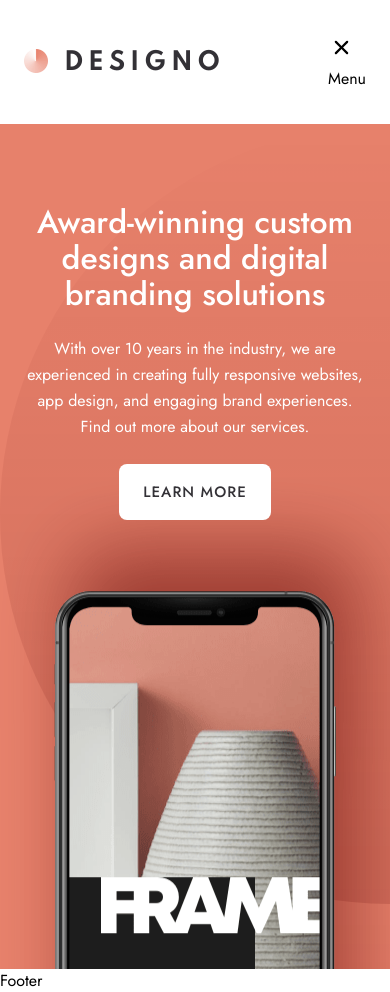
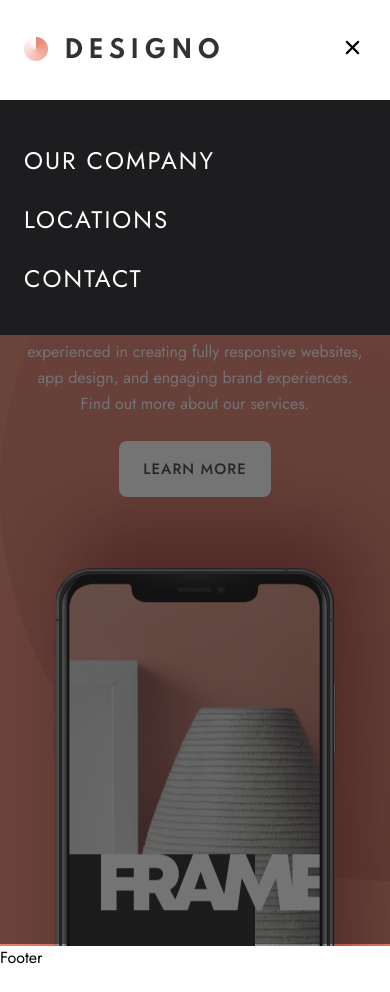
Before and after one commit to koniuszko/designo-ts, a Next.js app: page / in a window 390 px wide. Both pictures are taken after a click on the element 352 px from the left and 50 px from the top of the page. After the commit the page ends 969 px from the top, so only its background shows below. Built offline with nearby package versions, Linux system fonts and the light colour scheme.

Commit message:
mobile menu

```diff
--- a/src/components/header/Header.tsx
+++ b/src/components/header/Header.tsx
@@ -1,10 +1,13 @@
 import styled from 'styled-components'
 import Image from "next/image";
 import MobileMenu from "@/components/header/MobileMenu";
+import {ColorButton} from "@/style/global";
 
 export const HeaderWrapper = styled.header`
   padding: 34px 24px;
   display: flex;
+
+
   justify-content: space-between;
   align-items: center;
 
--- a/src/components/header/MobileMenu.tsx
+++ b/src/components/header/MobileMenu.tsx
@@ -3,19 +3,74 @@ import styled from 'styled-components'
 import {UilBars} from '@iconscout/react-unicons'
 // @ts-ignore
 import {UilTimes} from '@iconscout/react-unicons'
-import {useState} from "react";
+import {useEffect, useState} from "react";
+import Link from "next/link";
+import {NavLink} from "@/style/global";
 
-export const NavWrapper = styled.nav``
+export const NavWrapper = styled.nav`
 
+`
+
+export const ModalWrapper = styled.div`
+  position: absolute;
+  z-index: 99;
+  top: 100px;
+  left: 0;
+  width: 100%;
+  height: 100vh;
+  background-color: rgba(29, 28, 30, 0.61);
+
+
+  .nav-list {
+    height: 235px;
+    padding: 48px 24px;
+    background-color: #1D1C1E;
+    list-style: none;
+    display: flex;
+    flex-direction: column;
+    gap: 32px;
+  }
+
+`
+
+
+const MenuModal = () => {
+    return (
+        <ModalWrapper>
+            <ul className="nav-list">
+                <li className="nav-list-item">
+                    <NavLink href={'/about'}>OUR COMPANY</NavLink>
+                </li>
+                <li className="nav-list-item">
+                    <NavLink href={'/locations'}>LOCATIONS</NavLink>
+                </li>
+                <li className="nav-list-item">
+                    <NavLink href={'/contact'}>CONTACT</NavLink>
+                </li>
+            </ul>
+        </ModalWrapper>
+    )
+}
 
 const MobileMenu = () => {
     const [isMenuOpen, setIsMenuOpen] = useState(false);
+
+    useEffect(() => {
+        return () => {
+            if (!isMenuOpen) {
+                document.body.style.overflow = 'hidden'
+            } else {
+                document.body.style.overflow = 'initial'
+            }
+        };
+    }, [isMenuOpen]);
+
     return (
         <NavWrapper>
             <div onClick={() => setIsMenuOpen(!isMenuOpen)} className="menu-icon">
                 {!isMenuOpen ? <UilBars size={27}/> : <UilTimes size={27}/>}
             </div>
-            {isMenuOpen && <div>Menu</div>}
+            {isMenuOpen && <MenuModal/>}
         </NavWrapper>
     )
 }
--- a/src/pages/index.tsx
+++ b/src/pages/index.tsx
@@ -1,6 +1,6 @@
 import Head from 'next/head'
 import React from "react";
-import {ColorButton, GlobalStyle, H1, H2, H3, Paragraph, WhiteButton} from "@/style/global";
+import {GlobalStyle} from "@/style/global";
 import MainLayout from "@/layouts/MainLayout";
 import Hero from "@/components/home/Hero";
 
--- a/src/style/global.ts
+++ b/src/style/global.ts
@@ -1,4 +1,5 @@
 import styled, {createGlobalStyle} from "styled-components";
+import Link from "next/link";
 
 export const GlobalStyle = createGlobalStyle`
   * {
@@ -81,3 +82,11 @@ export const ColorButton = styled(Button)`
   background-color: #e7816b;
   color: #fff;
 `
+export const NavLink = styled(Link)`
+  text-decoration: none;
+  color: #FFF;
+  font-size: 24px;
+  font-weight: 400;
+  line-height: 25px;
+  letter-spacing: 2px;
+`
```
